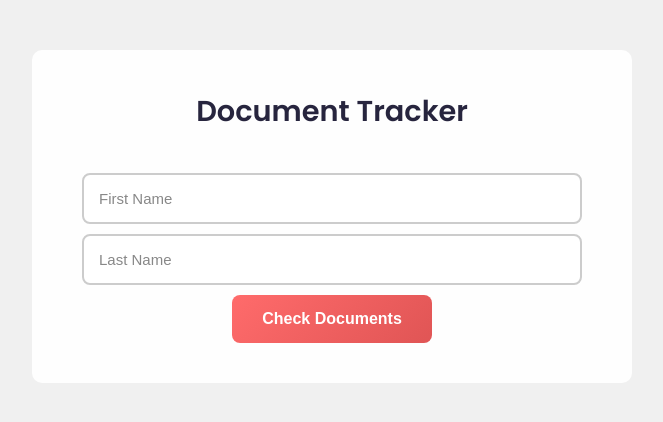
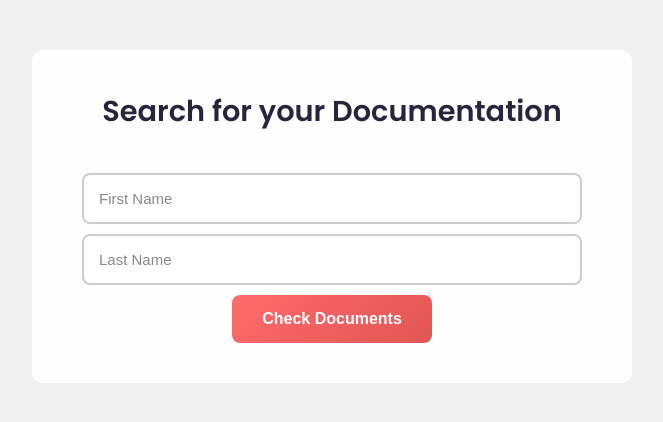
Before and after one commit to synergychantilly/docdash, a plain HTML site: page index.html in a window 1280 px wide. Shown: the whole page, without its empty margins (308-971 px from the left). Drawn offline with Linux system fonts and the light colour scheme.

Commit message:
Update index.html

```diff
--- a/index.html
+++ b/index.html
@@ -22,7 +22,7 @@
         -->
 
         <!-- Heading -->
-        <h2>Document Tracker</h2>
+        <h2 id="pageTitle">Search for your Documentation</h2>
 
         <!-- Form -->
         <form id="nameForm">
```
